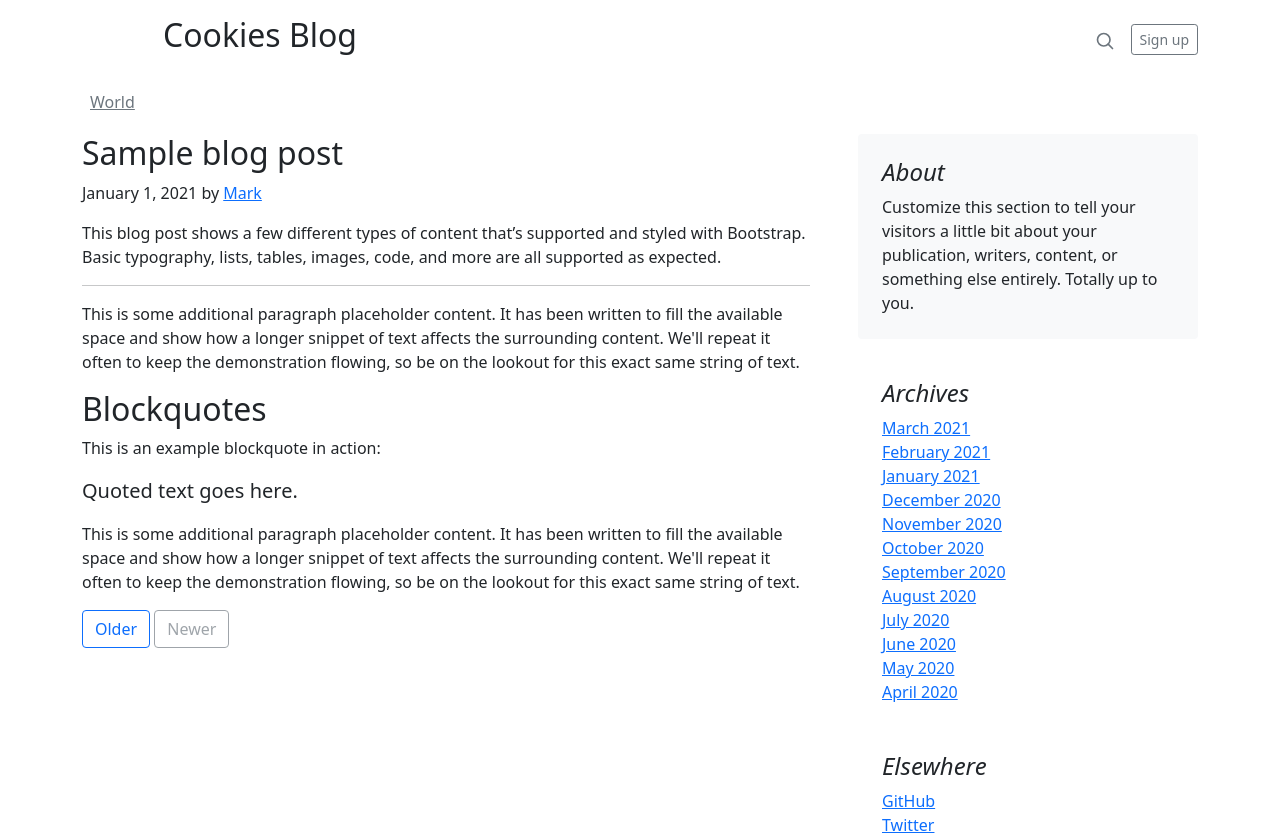
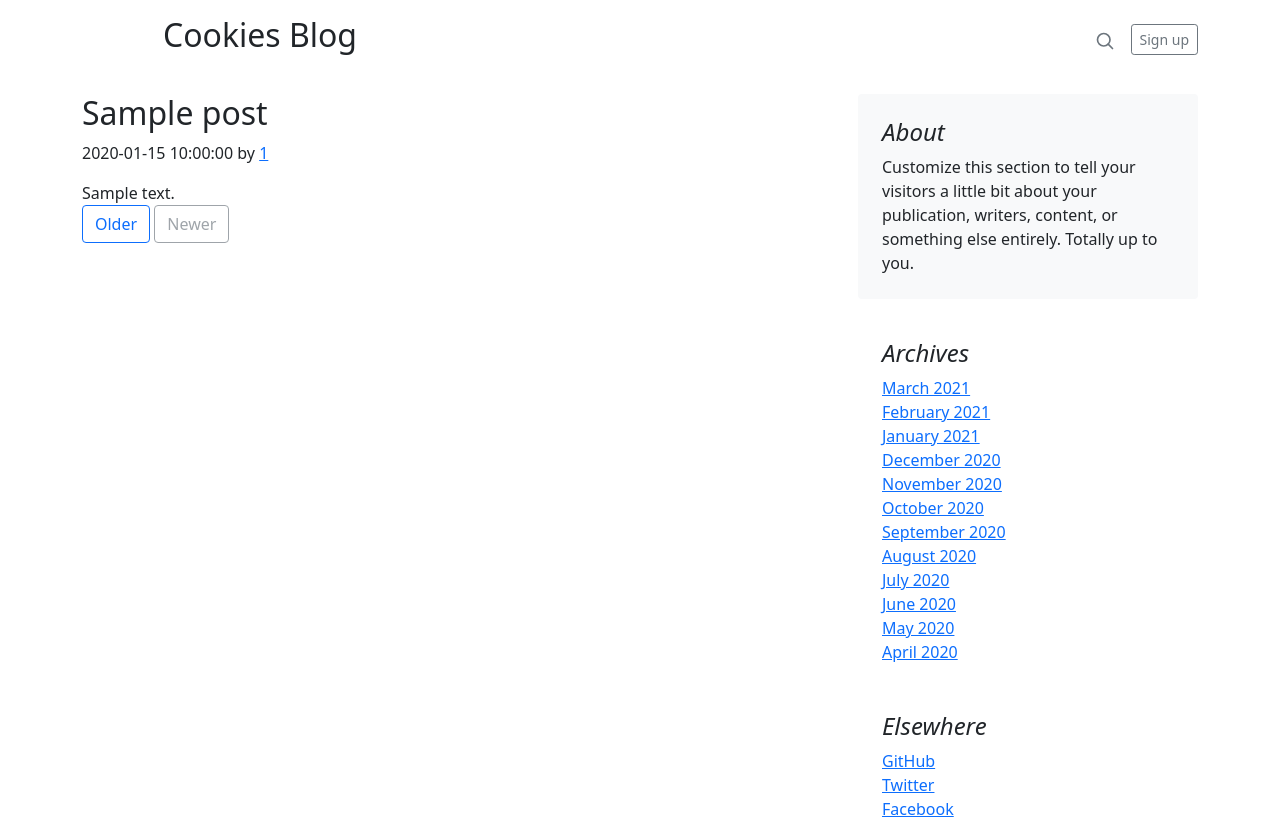
Before and after one commit to altWulff/CookiesBlog, a Python web app: template app/templates/index.html in a window 1280 px wide. Shown: the top 835 px of the page. Run offline with Jinja, Linux system fonts and the light colour scheme; the template is opened without the code that fills it: most values are stand-ins (such as "Sample title", 1, 10 or a date in 2020); some libraries are stand-ins or nearby versions.

Commit message:
Work with render posts on index page

```diff
--- a/app/templates/base/nav_links.html
+++ b/app/templates/base/nav_links.html
@@ -1,3 +1,3 @@
 <nav class="nav d-flex justify-content-between">
-  <a class="p-2 link-secondary" href="#">World</a>
+<!--  <a class="p-2 link-secondary" href="#">World</a>-->
 </nav>
--- a/app/templates/body/post_list.html
+++ b/app/templates/body/post_list.html
@@ -1,6 +1,8 @@
 <div class="row g-5">
     <div class="col-md-8">
-      {% include 'body/single_post.html' %}
+        {% for post in posts %}
+            {% include 'body/single_post.html' %}
+        {% endfor %}
       {% include 'body/paginate.html' %}
     </div>
     <div class="col-md-4">
--- a/app/templates/body/single_post.html
+++ b/app/templates/body/single_post.html
@@ -1,15 +1,5 @@
 <article class="blog-post">
-        <h2 class="blog-post-title">Sample blog post</h2>
-        <p class="blog-post-meta">January 1, 2021 by <a href="#">Mark</a></p>
-
-        <p>This blog post shows a few different types of content that’s supported and styled with Bootstrap. Basic typography, lists, tables, images, code, and more are all supported as expected.</p>
-        <hr>
-        <p>This is some additional paragraph placeholder content. It has been written to fill the available space and show how a longer snippet of text affects the surrounding content. We'll repeat it often to keep the demonstration flowing, so be on the lookout for this exact same string of text.</p>
-        <h2>Blockquotes</h2>
-        <p>This is an example blockquote in action:</p>
-        <blockquote class="blockquote">
-          <p>Quoted text goes here.</p>
-        </blockquote>
-        <p>This is some additional paragraph placeholder content. It has been written to fill the available space and show how a longer snippet of text affects the surrounding content. We'll repeat it often to keep the demonstration flowing, so be on the lookout for this exact same string of text.</p>
-
-      </article>
+<h2 class="blog-post-title">{{ post.title }}</h2>
+  <p class="blog-post-meta">{{ post.timestamp }} by <a href="#">{{ post.user_id }}</a></p>
+        {{ post.body }}
+</article>
```
Also changed, not shown: app/views/index.py (+7 -1 lines), app/views/post.py (+6 -2 lines).
